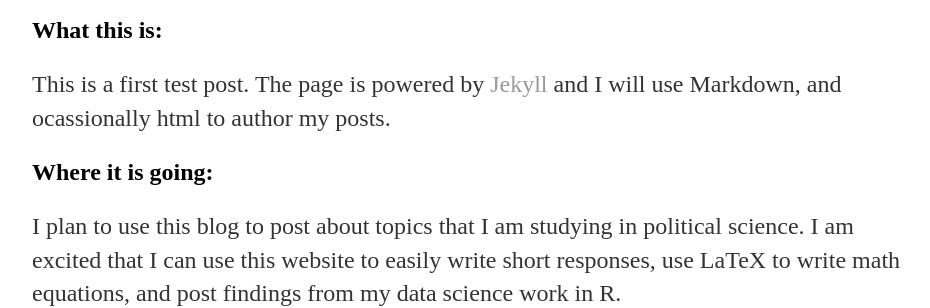
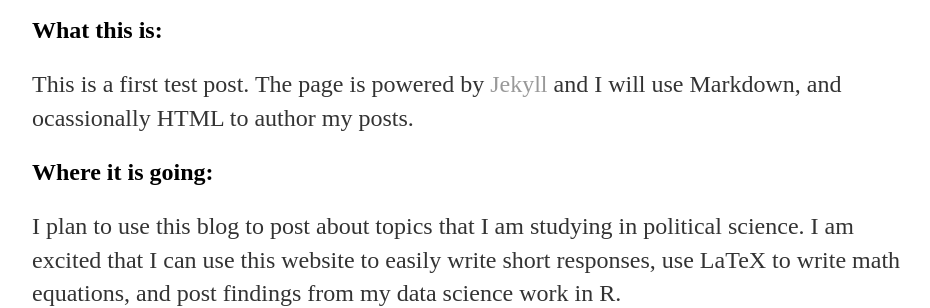
Before and after one commit to dcsimpson01/dcsimpson01.github.io, a Jekyll site: the page built from _posts/2018-10-04-david-simpson-first-post.md, in a window 1280 px wide. Shown: the part 238-546 px from the top of the page, without its empty margins (160-1090 px from the left). Built offline with Jekyll 4.4.1, drawn with Linux system fonts in a browser that asks for light colours; formulas are drawn with MathJax 3.

```diff
--- a/_posts/2018-10-04-david-simpson-first-post.md
+++ b/_posts/2018-10-04-david-simpson-first-post.md
@@ -4,7 +4,7 @@ title: "Getting Started"
 date: 2018-10-04
 ---
 ## What this is:
-This is a first test post. The page is powered by [Jekyll](http://jekyllrb.com) and I will use Markdown, and ocassionally html to author my posts.
+This is a first test post. The page is powered by [Jekyll](http://jekyllrb.com) and I will use Markdown, and ocassionally HTML to author my posts.
 
 ## Where it is going:
 I plan to use this blog to post about topics that I am studying in political science. I am excited that I can use this website to easily write short responses, use LaTeX to write math equations, and post findings from my data science work in R.
```
